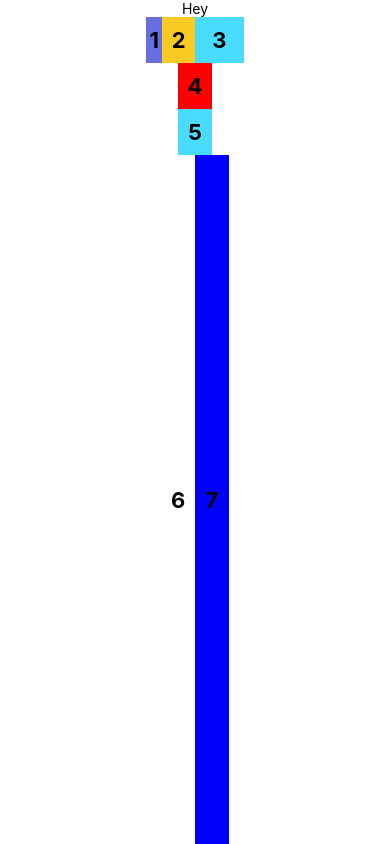
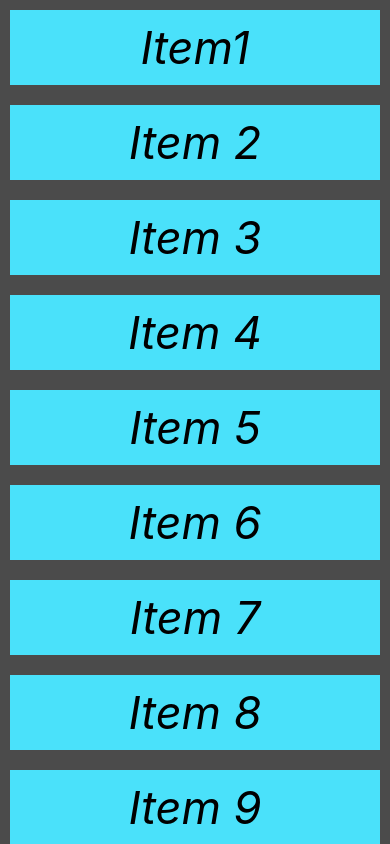
Before and after one commit to tanzeel-abdulWahid/RN, a React Native app: screen / in a window 390 px wide. Built offline with nearby package versions, Linux system fonts and the light colour scheme.

Commit message:
scroll and refresh

```diff
--- a/App.js
+++ b/App.js
@@ -5,6 +5,7 @@ import {
   Button,
   View,
   TextInput,
+  ScrollView
 
 } from 'react-native';
 import Lists from './src/components/Lists';
@@ -22,7 +23,6 @@ const handleInput = () => {
   return (
 
     <View style={styles.body}>
-      <Lists />
       {/* <Text style={styles.text}>{name}</Text> */}
 
       {/* <TextInput style={styles.input} value={name} onChangeText={setName} /> */}
@@ -36,7 +36,7 @@ const handleInput = () => {
 
 
       {/* Flexx */}
-      <View style={styles.row}>
+      {/* <View style={styles.row}>
       <View style={styles.view1}>
         <Text style={styles.text}>1</Text>
       </View>
@@ -70,7 +70,13 @@ const handleInput = () => {
         <View style={styles.view7}>
           <Text style={styles.text}>7</Text>
         </View>
-      </View>
+      </View> */}
+
+
+
+
+      <Lists />
+
     </View>
 
   );
@@ -79,10 +85,10 @@ const handleInput = () => {
 const styles = StyleSheet.create({
   body:{
     flex:1,
-    flexDirection: 'column',
-    alignItems: 'center',
-    backgroundColor:'#ffffff',
-    justifyContent: 'flex-start',
+    // flexDirection: 'column',
+    // alignItems: 'center',
+    backgroundColor:'#4b4b4b',
+    // justifyContent: 'flex-start',
   },
   row: {
     backgroundColor: '#eee',
--- a/src/components/Lists.js
+++ b/src/components/Lists.js
@@ -2,18 +2,80 @@ import React, { useState } from 'react';
 import {
     StyleSheet,
     Text,
-    Button,
+    RefreshControl,
     View,
-    TextInput,
+    ScrollView
 
 } from 'react-native';
 
 const Lists = () => {
+
+    const [refreshing, setRefreshing] = useState(false);
+
+    const onRefresh = () => {
+        setRefreshing(true);
+        items.some(e => {
+            if (e.key == 69 && e.item == 'tanzeeeel') {
+                setItems([...items]);
+                setRefreshing(false);
+            }else{
+                setItems([...items,{key:69, item:'tanzeeeel'}])
+                setRefreshing(false);
+
+            };
+        })
+        }
+
+    const [items, setItems] = useState([
+        {key:1, item: 'Item1'},
+        { key: 2, item: 'Item 2' },
+        { key: 3, item: 'Item 3' },
+        { key: 4, item: 'Item 4' },
+        { key: 5, item: 'Item 5' },
+        { key: 6, item: 'Item 6' },
+        { key: 7, item: 'Item 7' },
+        { key: 8, item: 'Item 8' },
+        { key: 44, item: 'Item 9' },
+        { key: 68, item: 'Item 27' },
+        { key: 0, item: 'Item 78' },
+    ]);
     return(
-        <View>
-            <Text>Hey</Text>
-        </View>
+        <ScrollView
+
+        refreshControl={<RefreshControl
+        refreshing={refreshing}
+        onRefresh ={onRefresh}
+        />}
+        >
+            {items.map((obj) => (
+                <View key={obj.key} style={styles.item}>
+                    <Text style={styles.text}>
+                        {obj.item}
+                    </Text>
+                </View>
+            ))}
+        </ScrollView>
     )
 }
 
+const styles = StyleSheet.create({
+    body:{
+        flex: 1,
+        flexDirection: 'column',
+        backgroundColor: '#ffffff',
+    },
+    item: {
+        margin: 10,
+        backgroundColor: '#4ae1fa',
+        justifyContent: 'center',
+        alignItems: 'center',
+    },
+    text: {
+        color: '#000000',
+        fontSize: 45,
+        fontStyle: 'italic',
+        margin: 10,
+    },
+})
+
 export default Lists;
```
